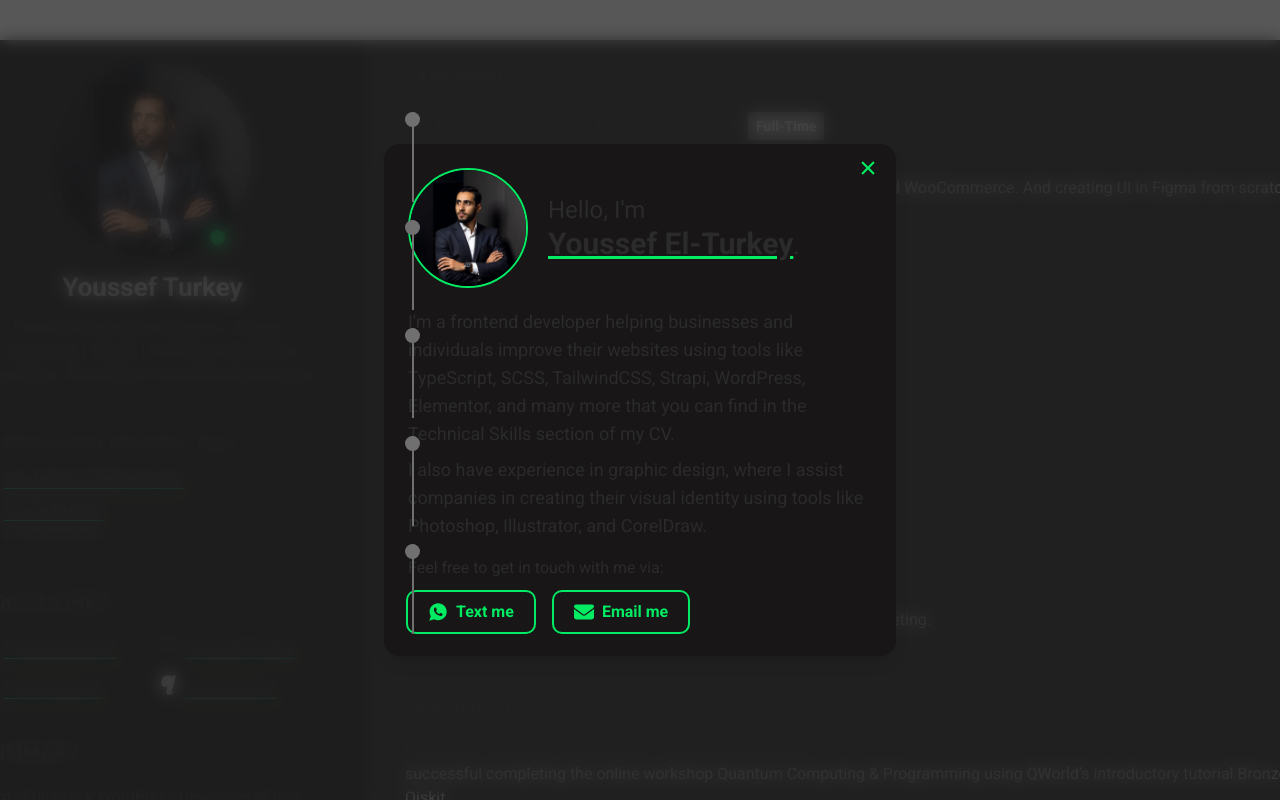
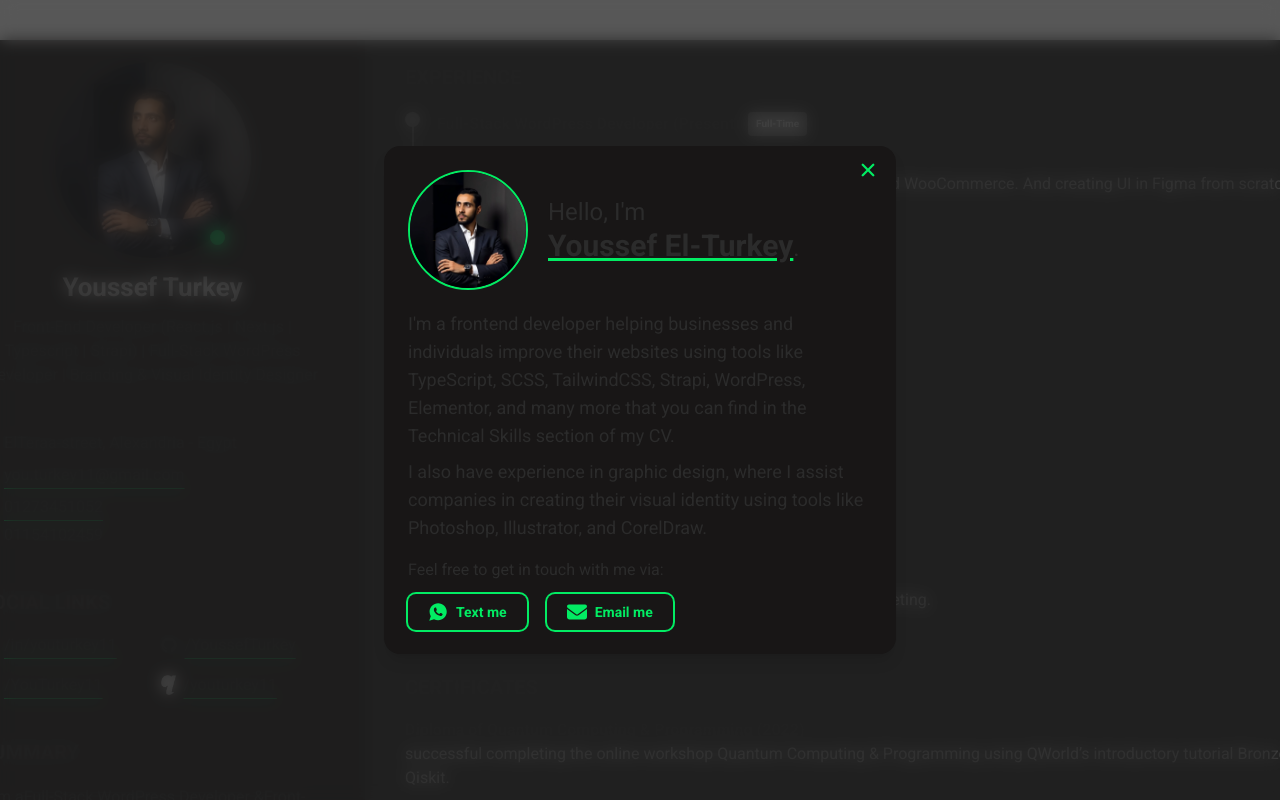
Before and after one commit to YoussefTurkey/youssefturkey-cv, a Next.js app: page / in a window 1280 px wide. Both pictures are taken after a click on the element 152 px from the left and 160 px from the top of the page. Shown: the top 800 px of the page. Built offline with nearby package versions, Linux system fonts and the light colour scheme.

Commit message:
updates popup apperance

```diff
--- a/src/app/components/leftSide/page.tsx
+++ b/src/app/components/leftSide/page.tsx
@@ -70,6 +70,56 @@ const LeftSide = () => {
 
   return (
     <section className="container mx-auto w-[100%] lg:w-[425px] px-10 py-5 bg-[#181616] flex flex-col md:justify-start items-start lg:rounded-tl-xl lg:rounded-bl-xl relative">
+      <Popup isOpen={showPopup} onClose={() => setShowPopup(false)}>
+        <div className="flex items-center justify-start">
+          <Image
+            src={popup.image}
+            width={600}
+            height={600}
+            alt="youssef-turkey"
+            loading="lazy"
+            className="w-20 h-20 md:w-30 md:h-30 rounded-full border-2 border-[#02ec63]"
+          />
+          <h3 className="py-2 pl-5 text-md md:text-2xl">
+            {`Hello, I'm`}
+            <br />
+            <span className="underline decoration-[#02ec63] font-bold text-md md:text-3xl">
+              {popup.name}
+            </span>
+            .
+          </h3>
+        </div>
+
+        <div className="flex flex-col justify-start pt-5">
+          <p className="text-lg">{popup.info[0]}</p>
+          <p className="py-2 text-lg">{popup.info[1]}</p>
+          <div className="pt-2">
+            <h4>Feel free to get in touch with me via:</h4>
+            <div className="flex justify-start items-center gap-5">
+              <button className="flex items-center justify-center mt-3 rounded-lg cursor-pointer px-5 py-2 ring-2 ring-[#02ec63] transition-all">
+                <IoLogoWhatsapp className="text-[#02ec63] text-md md:text-xl" />
+                <Link
+                  href={popup.whatsapp}
+                  target="_blank"
+                  className="pl-2 text-[#02ec63] font-bold text-sm md:text-md"
+                >
+                  Text me
+                </Link>
+              </button>
+              <button className="flex items-center justify-center mt-3 ring-2 ring-[#02ec63] rounded-lg cursor-pointer px-5 py-2">
+                <FaEnvelope className="text-[#02ec63] text-md md:text-xl" />
+                <Link
+                  href={popup.email}
+                  className="pl-2 text-[#02ec63] font-bold text-sm md:text-md"
+                >
+                  Email me
+                </Link>
+              </button>
+            </div>
+          </div>
+        </div>
+      </Popup>
+
       <div className="lg:sticky lg:top-5">
         {/* --- Profile --- */}
         {/* --- Image & Name & Job Title & Popup(Modal) --- */}
@@ -99,55 +149,6 @@ const LeftSide = () => {
           </div>
         </div>
 
-        <Popup isOpen={showPopup} onClose={() => setShowPopup(false)}>
-          <div className="flex items-center justify-start">
-            <Image
-              src={popup.image}
-              width={600}
-              height={600}
-              alt="youssef-turkey"
-              loading="lazy"
-              className="w-30 h-30 rounded-full border-2 border-[#02ec63]"
-            />
-            <h3 className="py-2 pl-5 text-2xl">
-              {`Hello, I'm`}
-              <br />
-              <span className="underline decoration-[#02ec63] font-bold text-3xl">
-                {popup.name}
-              </span>
-              .
-            </h3>
-          </div>
-          <div className="flex flex-col justify-start pt-5">
-            <p className="text-lg">{popup.info[0]}</p>
-            <p className="py-2 text-lg">{popup.info[1]}</p>
-            <div className="pt-2">
-              <h4>Feel free to get in touch with me via:</h4>
-              <div className="flex justify-start items-center gap-5">
-                <button className="flex items-center justify-center mt-3 rounded-lg cursor-pointer px-5 py-2 ring-2 ring-[#02ec63] transition-all">
-                  <IoLogoWhatsapp className="text-[#02ec63] text-xl" />
-                  <Link
-                    href={popup.whatsapp}
-                    target="_blank"
-                    className="pl-2 text-[#02ec63] font-bold"
-                  >
-                    Text me
-                  </Link>
-                </button>
-                <button className="flex items-center justify-center mt-3 ring-2 ring-[#02ec63] rounded-lg cursor-pointer px-5 py-2">
-                  <FaEnvelope className="text-[#02ec63] text-xl" />
-                  <Link
-                    href={popup.email}
-                    className="pl-2 text-[#02ec63] font-bold"
-                  >
-                    Email me
-                  </Link>
-                </button>
-              </div>
-            </div>
-          </div>
-        </Popup>
-
         {/* --- Address & Email & Whatsapp & Call ---  */}
         <div className="my-10">
           <p className="flex items-center py-1">
@@ -156,7 +157,10 @@ const LeftSide = () => {
           </p>
           <p className="flex items-center py-1">
             <contact.email.icon />
-            <Link href={`mailto:${contact.email.link}`} className="pl-2 underline underline-offset-8 decoration-[#02ec63]">
+            <Link
+              href={`mailto:${contact.email.link}`}
+              className="pl-2 underline underline-offset-8 decoration-[#02ec63]"
+            >
               {contact.email.info}
             </Link>
           </p>
@@ -181,36 +185,39 @@ const LeftSide = () => {
           <Title>Social Links</Title>
           <div className="grid grid-rows-2 grid-cols-2 gap-4">
             <Link
-              href={social.linkedIn.link ? social.linkedIn.link : ''}
+              href={social.linkedIn.link ? social.linkedIn.link : ""}
               target="_blank"
               className="flex items-center underline underline-offset-8 decoration-[#02ec63]"
             >
-              <social.linkedIn.icon /> <span className="pl-2">{social.linkedIn.info}</span>
+              <social.linkedIn.icon />{" "}
+              <span className="pl-2">{social.linkedIn.info}</span>
             </Link>
             <Link
-              href={social.github.link ? social.github.link : ''}
+              href={social.github.link ? social.github.link : ""}
               target="_blank"
               className="flex items-center underline underline-offset-8 decoration-[#02ec63]"
             >
-              <social.github.icon /> <span className="pl-2">{social.github.info}</span>
+              <social.github.icon />{" "}
+              <span className="pl-2">{social.github.info}</span>
             </Link>
             <Link
-              href={social.behance.link ? social.behance.link : ''}
+              href={social.behance.link ? social.behance.link : ""}
               target="_blank"
               className="flex items-center underline underline-offset-8 decoration-[#02ec63]"
             >
-              <social.behance.icon /> <span className="pl-2">{social.behance.info}</span>
+              <social.behance.icon />{" "}
+              <span className="pl-2">{social.behance.info}</span>
             </Link>
             <Link
-              href={social.qabilah.link ? social.qabilah.link : ''}
+              href={social.qabilah.link ? social.qabilah.link : ""}
               target="_blank"
               className="flex items-center underline underline-offset-8 decoration-[#02ec63]"
             >
               <Image
-                src={social.qabilah.image ? social.qabilah.image : ''}
+                src={social.qabilah.image ? social.qabilah.image : ""}
                 width={15}
                 height={15}
-                alt={social.qabilah.title ? social.qabilah.title : ''}
+                alt={social.qabilah.title ? social.qabilah.title : ""}
                 loading="lazy"
               />
               <span className="pl-2">{social.qabilah.info}</span>
--- a/src/app/components/rightSide/page.tsx
+++ b/src/app/components/rightSide/page.tsx
@@ -28,7 +28,7 @@ const RightSide = () => {
             <div className="my-5" key={i}>
               <div className={styles.dots}></div>
               <div className="ml-8 mt-[-15px]">
-                <h4 className="font-bold tracking-[3] mb-3 sm:flex"><span className="block">{exp.jobTitle}</span> <span className="ml-2 bg-[#707070] text-[#fff] px-2 py-1 rounded-sm text-sm capitalize">{exp.time}</span></h4>
+                <h4 className="font-bold tracking-[3] mb-3 sm:flex"><span className="block">{exp.jobTitle}</span> <span className="ml-2 bg-[#707070] text-[#fff] px-2 py-1 rounded-sm text-[10px] capitalize">{exp.time}</span></h4>
                 <h5>{exp.date}</h5>
                 <p className="text-[#ccc]">{exp.info}</p>
               </div>
```
